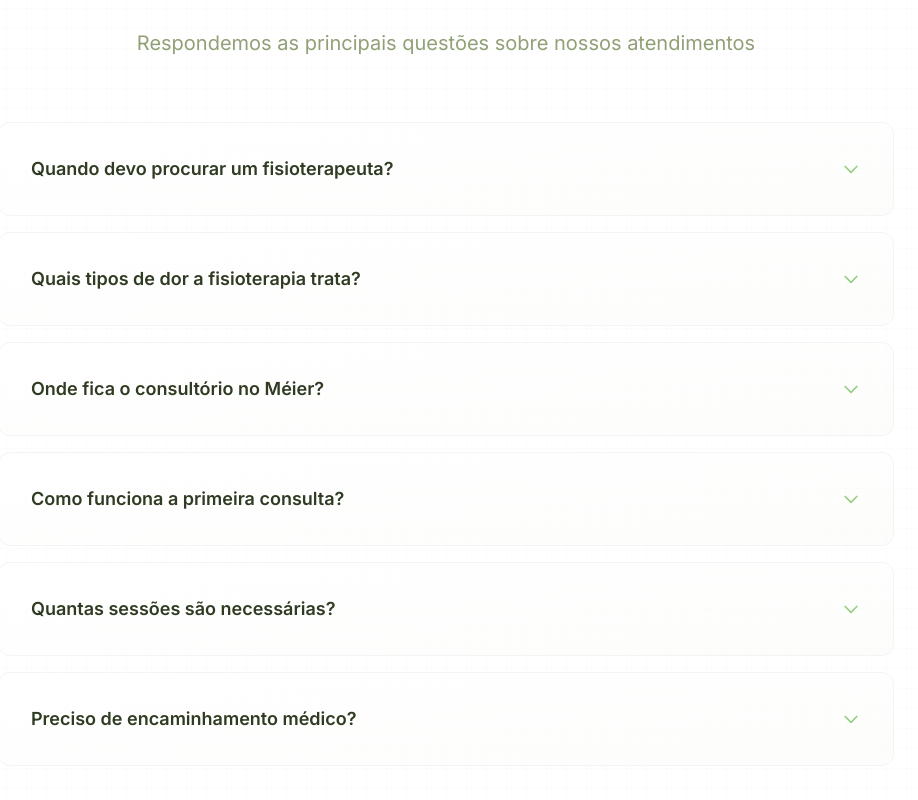
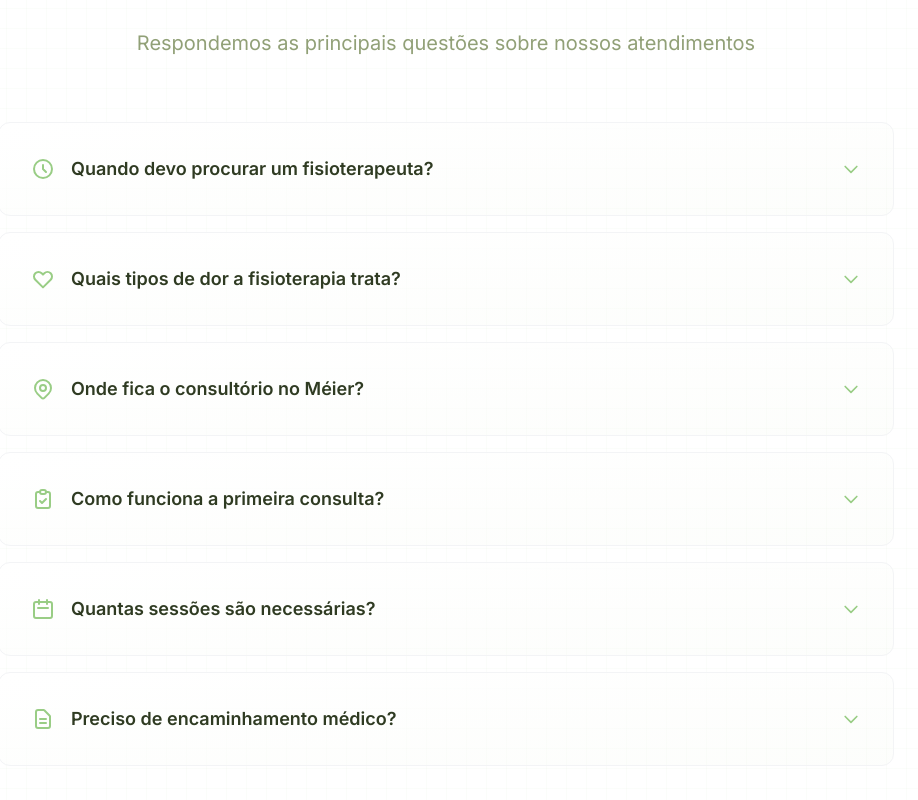
Before and after one commit to MattRib/abl-fisio, a Next.js app: page / in a window 1280 px wide. Shown: the part 6380-7180 px from the top of the page, without its empty margins (194-1112 px from the left). Built offline with nearby package versions, Linux system fonts and the light colour scheme.

Commit message:
feat: enhance FAQ section with icons for each question

```diff
--- a/components/sections/CTA.tsx
+++ b/components/sections/CTA.tsx
@@ -39,7 +39,7 @@ export default function CTA() {
             href={whatsappUrl}
             target="_blank"
             rel="noopener noreferrer"
-            className="inline-flex items-center justify-center gap-3 bg-white hover:bg-gray-100 text-accent font-bold px-8 py-4 md:px-10 md:py-5 rounded-xl transition-all duration-300 shadow-2xl hover:shadow-3xl hover:scale-105 text-base md:text-lg w-full sm:w-auto"
+            className="inline-flex items-center justify-center gap-3 bg-white hover:bg-gray-100 text-accent font-bold px-8 py-4 md:px-10 md:py-5 rounded-xl transition-all duration-300 shadow-2xl hover:shadow-3xl hover:scale-105 text-base md:text-lg w-full sm:w-auto animate-pulse-subtle"
           >
             <svg className="w-6 h-6" fill="currentColor" viewBox="0 0 24 24">
               <path d="M17.472 14.382c-.297-.149-1.758-.867-2.03-.967-.273-.099-.471-.148-.67.15-.197.297-.767.966-.94 1.164-.173.199-.347.223-.644.075-.297-.15-1.255-.463-2.39-1.475-.883-.788-1.48-1.761-1.653-2.059-.173-.297-.018-.458.13-.606.134-.133.298-.347.446-.52.149-.174.198-.298.298-.497.099-.198.05-.371-.025-.52-.075-.149-.669-1.612-.916-2.207-.242-.579-.487-.5-.669-.51-.173-.008-.371-.01-.57-.01-.198 0-.52.074-.792.372-.272.297-1.04 1.016-1.04 2.479 0 1.462 1.065 2.875 1.213 3.074.149.198 2.096 3.2 5.077 4.487.709.306 1.262.489 1.694.625.712.227 1.36.195 1.871.118.571-.085 1.758-.719 2.006-1.413.248-.694.248-1.289.173-1.413-.074-.124-.272-.198-.57-.347m-5.421 7.403h-.004a9.87 9.87 0 01-5.031-1.378l-.361-.214-3.741.982.998-3.648-.235-.374a9.86 9.86 0 01-1.51-5.26c.001-5.45 4.436-9.884 9.888-9.884 2.64 0 5.122 1.03 6.988 2.898a9.825 9.825 0 012.893 6.994c-.003 5.45-4.437 9.884-9.885 9.884m8.413-18.297A11.815 11.815 0 0012.05 0C5.495 0 .16 5.335.157 11.892c0 2.096.547 4.142 1.588 5.945L.057 24l6.305-1.654a11.882 11.882 0 005.683 1.448h.005c6.554 0 11.89-5.335 11.893-11.893a11.821 11.821 0 00-3.48-8.413Z"/>
--- a/components/sections/FAQ.tsx
+++ b/components/sections/FAQ.tsx
@@ -13,27 +13,58 @@ export default function FAQ() {
   const faqs = [
     {
       question: "Quando devo procurar um fisioterapeuta?",
-      answer: "Você deve procurar fisioterapia ao sentir dores persistentes, dificuldade de movimento, após cirurgias ortopédicas ou quando perceber limitações nas atividades do dia a dia. A fisioterapia também é indicada para prevenir lesões e melhorar postura."
+      answer: "Você deve procurar fisioterapia ao sentir dores persistentes, dificuldade de movimento, após cirurgias ortopédicas ou quando perceber limitações nas atividades do dia a dia. A fisioterapia também é indicada para prevenir lesões e melhorar postura.",
+      icon: (
+        <svg className="w-6 h-6 text-primary flex-shrink-0" fill="none" stroke="currentColor" viewBox="0 0 24 24">
+          <path strokeLinecap="round" strokeLinejoin="round" strokeWidth={2} d="M12 8v4l3 3m6-3a9 9 0 11-18 0 9 9 0 0118 0z" />
+        </svg>
+      )
     },
     {
       question: "Quais tipos de dor a fisioterapia trata?",
-      answer: "Tratamos dores na coluna, articulações, ombros, joelhos, lesões musculares e tendinites. Também atendemos casos de dor crônica, pós-operatório e reabilitação neurológica. Cada tratamento é personalizado conforme a necessidade do paciente."
+      answer: "Tratamos dores na coluna, articulações, ombros, joelhos, lesões musculares e tendinites. Também atendemos casos de dor crônica, pós-operatório e reabilitação neurológica. Cada tratamento é personalizado conforme a necessidade do paciente.",
+      icon: (
+        <svg className="w-6 h-6 text-primary flex-shrink-0" fill="none" stroke="currentColor" viewBox="0 0 24 24">
+          <path strokeLinecap="round" strokeLinejoin="round" strokeWidth={2} d="M4.318 6.318a4.5 4.5 0 000 6.364L12 20.364l7.682-7.682a4.5 4.5 0 00-6.364-6.364L12 7.636l-1.318-1.318a4.5 4.5 0 00-6.364 0z" />
+        </svg>
+      )
     },
     {
       question: "Onde fica o consultório no Méier?",
-      answer: `Estamos localizados na ${ADDRESS.street}, ${ADDRESS.number}, no coração do ${ADDRESS.neighborhood}. Próximo ao metrô e com fácil acesso por diversas linhas de ônibus. A região conta com estacionamento disponível nas proximidades.`
+      answer: `Estamos localizados na ${ADDRESS.street}, ${ADDRESS.number}, no coração do ${ADDRESS.neighborhood}. Próximo ao metrô e com fácil acesso por diversas linhas de ônibus. A região conta com estacionamento disponível nas proximidades.`,
+      icon: (
+        <svg className="w-6 h-6 text-primary flex-shrink-0" fill="none" stroke="currentColor" viewBox="0 0 24 24">
+          <path strokeLinecap="round" strokeLinejoin="round" strokeWidth={2} d="M17.657 16.657L13.414 20.9a1.998 1.998 0 01-2.827 0l-4.244-4.243a8 8 0 1111.314 0z" />
+          <path strokeLinecap="round" strokeLinejoin="round" strokeWidth={2} d="M15 11a3 3 0 11-6 0 3 3 0 016 0z" />
+        </svg>
+      )
     },
     {
       question: "Como funciona a primeira consulta?",
-      answer: "Na primeira consulta, fazemos uma avaliação completa para entender seu histórico, queixas e objetivos. Realizamos testes de movimento e elaboramos um plano de tratamento personalizado. A sessão dura em média 50 minutos."
+      answer: "Na primeira consulta, fazemos uma avaliação completa para entender seu histórico, queixas e objetivos. Realizamos testes de movimento e elaboramos um plano de tratamento personalizado. A sessão dura em média 50 minutos.",
+      icon: (
+        <svg className="w-6 h-6 text-primary flex-shrink-0" fill="none" stroke="currentColor" viewBox="0 0 24 24">
+          <path strokeLinecap="round" strokeLinejoin="round" strokeWidth={2} d="M9 5H7a2 2 0 00-2 2v12a2 2 0 002 2h10a2 2 0 002-2V7a2 2 0 00-2-2h-2M9 5a2 2 0 002 2h2a2 2 0 002-2M9 5a2 2 0 012-2h2a2 2 0 012 2m-6 9l2 2 4-4" />
+        </svg>
+      )
     },
     {
       question: "Quantas sessões são necessárias?",
-      answer: "O número de sessões varia conforme cada caso. Alguns pacientes sentem melhora já nas primeiras sessões, enquanto outros precisam de acompanhamento mais longo. Reavaliamos constantemente a evolução para ajustar o tratamento."
+      answer: "O número de sessões varia conforme cada caso. Alguns pacientes sentem melhora já nas primeiras sessões, enquanto outros precisam de acompanhamento mais longo. Reavaliamos constantemente a evolução para ajustar o tratamento.",
+      icon: (
+        <svg className="w-6 h-6 text-primary flex-shrink-0" fill="none" stroke="currentColor" viewBox="0 0 24 24">
+          <path strokeLinecap="round" strokeLinejoin="round" strokeWidth={2} d="M8 7V3m8 4V3m-9 8h10M5 21h14a2 2 0 002-2V7a2 2 0 00-2-2H5a2 2 0 00-2 2v12a2 2 0 002 2z" />
+        </svg>
+      )
     },
     {
       question: "Preciso de encaminhamento médico?",
-      answer: "Não é obrigatório ter encaminhamento médico para iniciar a fisioterapia, pois o fisioterapeuta tem autonomia profissional. Porém, caso tenha exames ou laudos médicos, traga-os na primeira consulta para auxiliar na avaliação."
+      answer: "Não é obrigatório ter encaminhamento médico para iniciar a fisioterapia, pois o fisioterapeuta tem autonomia profissional. Porém, caso tenha exames ou laudos médicos, traga-os na primeira consulta para auxiliar na avaliação.",
+      icon: (
+        <svg className="w-6 h-6 text-primary flex-shrink-0" fill="none" stroke="currentColor" viewBox="0 0 24 24">
+          <path strokeLinecap="round" strokeLinejoin="round" strokeWidth={2} d="M9 12h6m-6 4h6m2 5H7a2 2 0 01-2-2V5a2 2 0 012-2h5.586a1 1 0 01.707.293l5.414 5.414a1 1 0 01.293.707V19a2 2 0 01-2 2z" />
+        </svg>
+      )
     }
   ];
 
@@ -119,7 +150,10 @@ export default function FAQ() {
               {filteredFaqs.map((faq, index) => (
                 <details key={index} className="group bg-gradient-to-br from-white to-secondary/5 border border-gray-100 rounded-xl overflow-hidden hover:border-primary/30 hover:-translate-y-1 hover:shadow-xl transition-all duration-500">
                   <summary className="cursor-pointer p-6 md:p-8 font-semibold text-darker text-lg flex justify-between items-center transition-colors duration-300 ease-in-out group-open:text-primary">
-                    {faq.question}
+                    <div className="flex items-center gap-3 md:gap-4">
+                      {faq.icon}
+                      <span>{faq.question}</span>
+                    </div>
                     <svg
                       className="w-5 h-5 text-primary transition-transform duration-500 ease-in-out group-open:rotate-180 flex-shrink-0 ml-4"
                       fill="none"
```
